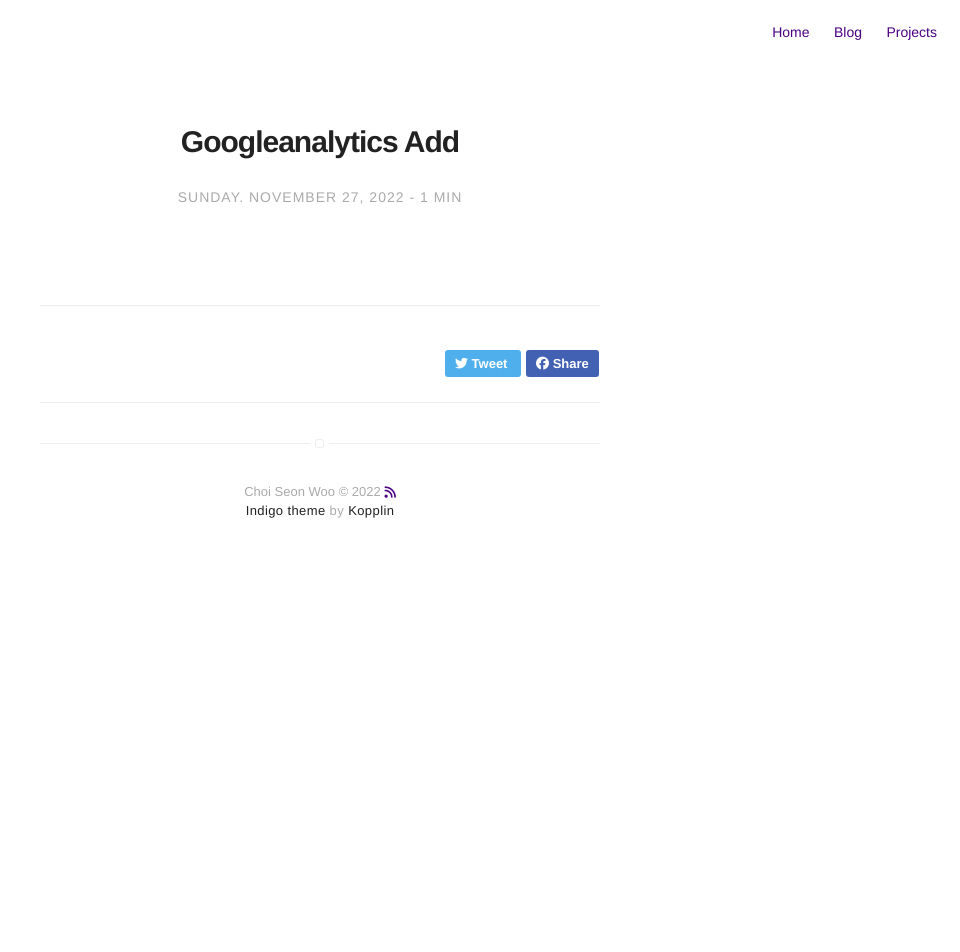
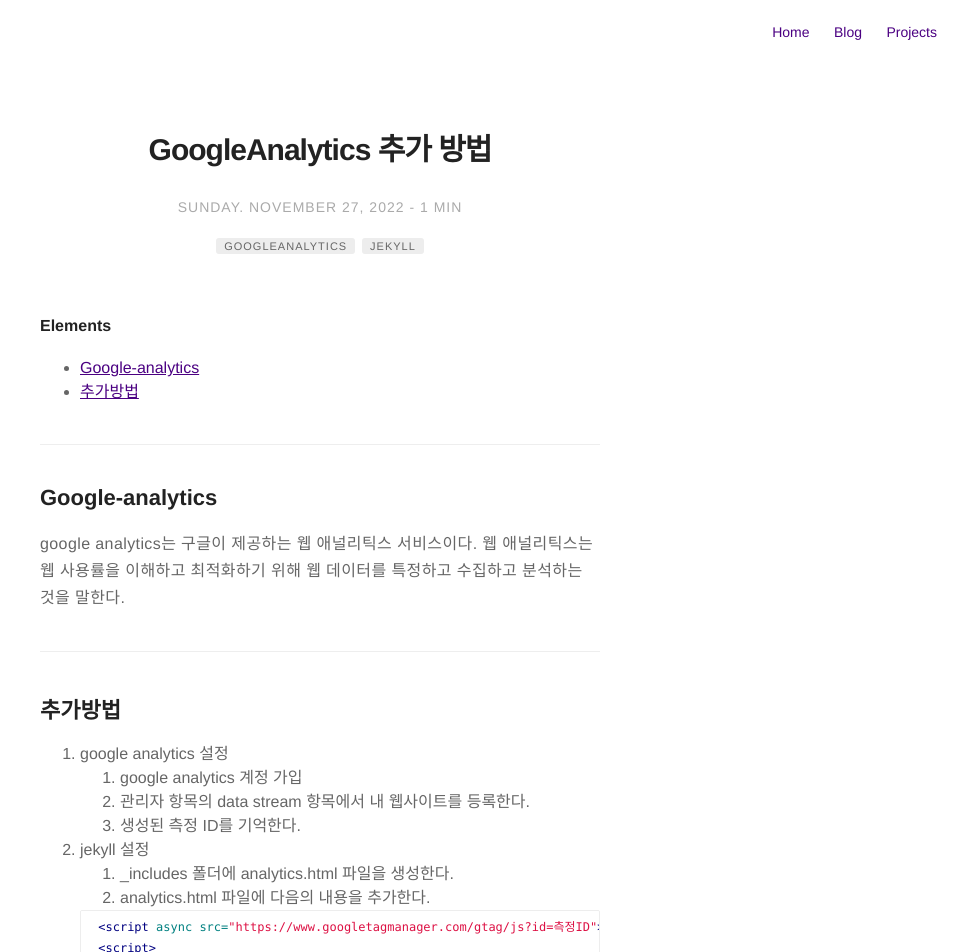
Before and after one commit to woonsango/woonsango.github.io, a Jekyll site: the page built from _posts/2022-11-27-GoogleAnalytics-add.md, in a window 1280 px wide and 1400 px high. Shown: the top 952 px of the window, without its empty margins (320-1280 px from the left). Built offline with Jekyll 4.4.1, drawn with Linux system fonts in a browser that asks for light colours; nearby versions of some CDN libraries; our own code applies the rules of GitHub Pages for plain Markdown files; comment, search, counter and statistics services are not loaded; some of the changed text lies outside the part shown.

```diff
--- a/_posts/2022-11-27-GoogleAnalytics-add.md
+++ b/_posts/2022-11-27-GoogleAnalytics-add.md
@@ -1,4 +1,4 @@
-<!-- ---
+---
 title: "GoogleAnalytics 추가 방법"
 layout: post
 date: 2022-11-27 3:23
@@ -55,4 +55,4 @@ google analytics는 구글이 제공하는 웹 애널리틱스 서비스이다.
 3. 확인
     google analytics에 들어가 데이터가 수집되는지 확인한다.
 
-    ![스크린샷, 2022-11-29 19-34-44](https://user-images.githubusercontent.com/105338988/204507510-999f96f9-34b8-4ffc-bd96-2a4adcb574ed.png) -->
+    ![스크린샷, 2022-11-29 19-34-44](https://user-images.githubusercontent.com/105338988/204507510-999f96f9-34b8-4ffc-bd96-2a4adcb574ed.png)
```
Also changed, not shown: _posts/2022-11-29-markdown.md (+2 -2 lines), README.md.
